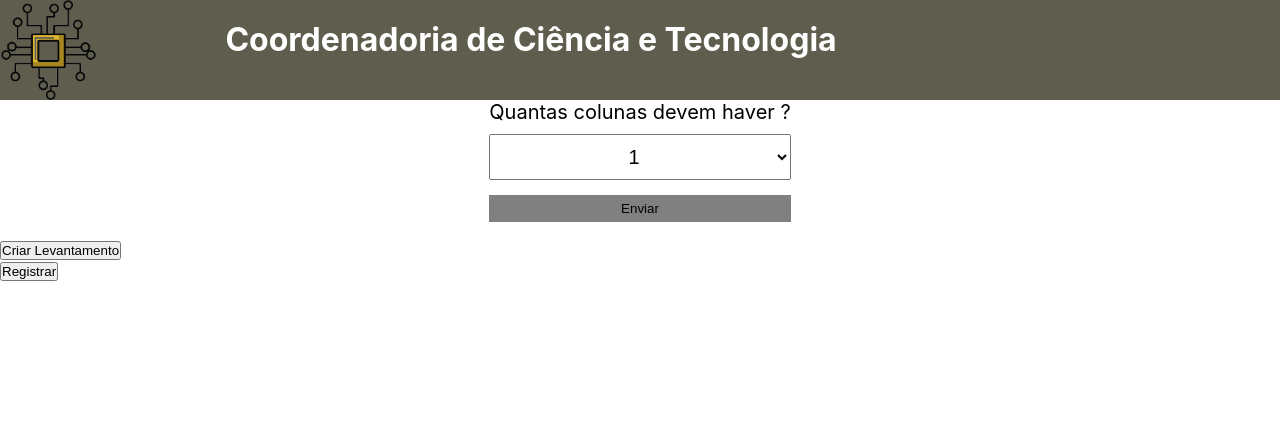
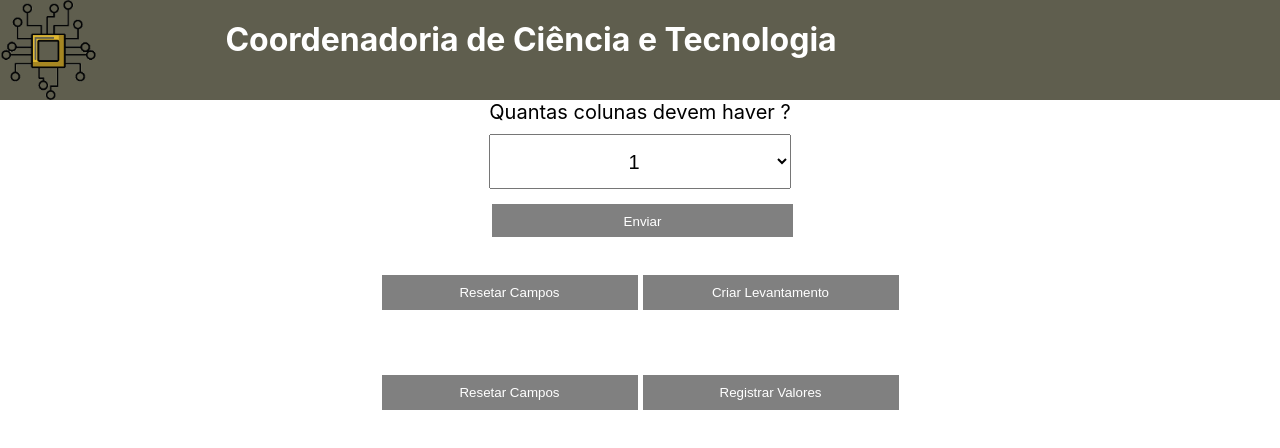
Before and after one commit to Petronilhaz/levantamento-react, a React (Create React App) app: page / in a window 1280 px wide. Shown: the top 448 px of the page. Built offline with nearby package versions, Linux system fonts and the light colour scheme.

Commit message:
Estilização básica finalizada

```diff
--- a/src/App.js
+++ b/src/App.js
@@ -9,11 +9,12 @@
 function App() {
 
   const { isSelectorActive, setIsSelectorActive } = useContext(FormContext)
+
   return (
     <>
       <FormProvider>
         <Header />
-        <ColunmsSelector  isSelectorActive={isSelectorActive} setIsSelectorActive={setIsSelectorActive} />
+        <ColunmsSelector  display={isSelectorActive} />
         <FormCreator />
         <UserForm />
       </FormProvider>
@@ -34,7 +35,6 @@
     padding: 0;
     box-sizing: border-box;
   }
-
 `;
 
 export default App;
--- a/src/components/ColunmsSelector/index.jsx
+++ b/src/components/ColunmsSelector/index.jsx
@@ -3,9 +3,10 @@
 import { FormContext } from "../../context/context"
 import * as S from './style/index'
 
-const  ColunmsSelector = ({ isSelectorActive , setIsSelectorActive}) => {
+const  ColunmsSelector = ({ display }) => {
     const { register, handleSubmit } = useForm()
     const { colunms, setColunms } = useContext(FormContext)
+    const { isSelectorActive, setIsSelectorActive } = useContext(FormContext)
     const onSubmit = data => {
         setColunms(Number(data["colunm-number"]))
         console.log("Data: ", Number(data["colunm-number"]));
@@ -17,23 +18,23 @@
     return (
         <S.FormBox>
         <form onSubmit={handleSubmit(onSubmit)}>
-        <label htmlFor="colunms">Quantas colunas devem haver ?</label>
+        <S.Label htmlFor="colunms">Quantas colunas devem haver ?</S.Label>
         <br />
-        <select htmlFor="colunms"
+        <S.Select htmlFor="colunms"
         {...register("colunm-number")}
         >
-            <option value="1">1</option>
-            <option value="2">2</option>
-            <option value="3">3</option>
-            <option value="4">4</option>
-            <option value="5">5</option>
-            <option value="6">6</option>
-            <option value="7">7</option>
-            <option value="8">8</option>
-            <option value="9">9</option>
-            <option value="10">10</option>
-        </select>
-        <button type="submit" onClick={()=>setIsSelectorActive(false)}>Enviar</button>
+            <S.Option value="1">1</S.Option>
+            <S.Option value="2">2</S.Option>
+            <S.Option value="3">3</S.Option>
+            <S.Option value="4">4</S.Option>
+            <S.Option value="5">5</S.Option>
+            <S.Option value="6">6</S.Option>
+            <S.Option value="7">7</S.Option>
+            <S.Option value="8">8</S.Option>
+            <S.Option value="9">9</S.Option>
+            <S.Option value="10">10</S.Option>
+        </S.Select>
+        <S.Button type="submit" onClick={()=>setIsSelectorActive(false)}>Enviar</S.Button>
         </form>
         </S.FormBox>
     )
--- a/src/components/ColunmsSelector/style/index.js
+++ b/src/components/ColunmsSelector/style/index.js
@@ -1,31 +1,34 @@
-import styled from 'styled-components'
+import styled from "styled-components";
 
 export const FormBox = styled.div`
   display: flex;
   justify-content: center;
+`;
 
- label {
+export const Label = styled.label`
   font-size: 20px;
- }
- select {
+`;
+
+export const Select = styled.select`
   width: 100%;
   height: 50%;
   font-size: 20px;
   text-align: center;
   margin-top: 10px;
+`;
 
-    option {
+export const Option = styled.option`
   font-size: 20px;
   text-align: center;
-    }
- }
+`;
 
- button {
+export const Button = styled.button`
   width: 100%;
   height: 30%;
-      margin-top: 15px;
+  margin: 15px 0 0 2.5px;
+  padding: 10px 25px;
+  color: white;
   background-color: gray;
   border: none;
- }
-
-`
+  cursor: pointer;
+`;
--- a/src/components/FormCreator/index.jsx
+++ b/src/components/FormCreator/index.jsx
@@ -1,13 +1,14 @@
-import { FormContext } from "../../context/context"
+import { FormContext } from "../../context/context";
 import { useContext } from "react";
 import { useForm } from "react-hook-form";
-import * as S from "./style/index"
+import { Button } from "../ColunmsSelector/style/index";
+import * as S from "./style/index";
 
 const FormCreator = () => {
-    const {colunms, setColunms} = useContext(FormContext)
-    const { register, handleSubmit  } = useForm()
-    const { createdForm, setCreatedForm } = useContext(FormContext)
-    const onSubmit = data => setCreatedForm(data)
+  const { colunms, setColunms } = useContext(FormContext);
+  const { register, handleSubmit } = useForm();
+  const { createdForm, setCreatedForm } = useContext(FormContext);
+  const onSubmit = (data) => setCreatedForm(data);
   const colunmsArray = Array.from({ length: colunms }, (_, index) => ({
     id: index + 1,
   }));
@@ -15,22 +16,31 @@
   return (
     <S.RegisterBox>
       <form onSubmit={handleSubmit(onSubmit)}>
+        <S.GridBox>
           {colunmsArray.map((colunms, index) => {
             index++;
             return (
-          <div key={index}>
-            <label htmlFor={"input-" + index}>
+              <S.InputBox key={index}>
+                <S.Label htmlFor={"input-" + index}>
                   Digite o nome da {index}º coluna
-            </label>
+                </S.Label>
                 <br />
-            <input id={"input-" + index} type="text"
-            {...register("input-" + index )}/>
+                <S.Input
+                  required
+                  id={"input-" + index}
+                  type="text"
+                  {...register("input-" + index)}
+                />
                 <br />
                 <br />
-          </div>
+              </S.InputBox>
             );
           })}
-      <button type="submit">Criar Levantamento</button>
+        </S.GridBox>
+        <S.ButtonBox>
+          <S.ResetButton type="reset">Resetar Campos</S.ResetButton>
+          <S.SubmitButton type="submit">Criar Levantamento</S.SubmitButton>
+        </S.ButtonBox>
       </form>
     </S.RegisterBox>
   );
--- a/src/components/FormCreator/style/index.js
+++ b/src/components/FormCreator/style/index.js
@@ -1,16 +1,47 @@
-import styled from 'styled-components'
-import { FormContext } from '../../../context/context'
+import styled from "styled-components";
+import { Button } from '../../ColunmsSelector/style/index'
 
 export const RegisterBox = styled.div`
   display: flex;
   margin-top: 50px;
 
   form {
+    width: 100%;
+  }
+`;
+
+export const GridBox = styled.div`
   display: grid;
-grid-template-columns: repeat(4, 1fr);
+  justify-items: center;
+  width: 100%;
+  grid-template-columns: repeat(auto-fit, minmax(250px, 1fr));
+`;
 
-div {
-    margin: 30px ;
-}
- }
+export const InputBox = styled.div`
+  margin: 30px;
+  width: fit-content;
+`;
+
+export const Label = styled.label`
+  font-size: 20px;
 `
+
+export const Input = styled.input`
+  width: 100%;
+  height: 30px;
+  font-size: 20px;
+`;
+
+export const ButtonBox = styled.div`
+  display: flex;
+  justify-content: center;
+  align-items: center;
+`;
+
+export const SubmitButton = styled(Button)`
+  width: 20%;
+`
+
+export const ResetButton = styled(SubmitButton)`
+   margin: 15px 2.5px 0 0;
+`
--- a/src/components/Header/index.jsx
+++ b/src/components/Header/index.jsx
@@ -4,8 +4,8 @@
 const Header = () => {
     return(
         <>
-        <S.Header height='100px' width='40px' backgroundColor='red'>
-            <img src={CHIP} alt="" height='100px' />
+        <S.Header>
+            <img src={CHIP} alt="CCT" height='100px' />
             <S.Title>Coordenadoria de Ciência e Tecnologia</S.Title>
         </S.Header>
         </>
--- a/src/components/UserForm/index.jsx
+++ b/src/components/UserForm/index.jsx
@@ -1,9 +1,10 @@
 import { useContext } from "react";
 import { useForm } from "react-hook-form";
 import { FormContext } from "../../context/context";
-
+import { ButtonBox, SubmitButton, ResetButton } from "../FormCreator/style";
+import * as S from "../FormCreator/style/index";
 const UserForm = () => {
-  const { createdForm, setCreatedForm } = useContext(FormContext)
+  const { createdForm, setCreatedForm } = useContext(FormContext);
   const { register, handleSubmit } = useForm();
   const formColunms = [];
   const formArray = Object.entries(createdForm);
@@ -13,20 +14,27 @@
   }
 
   return (
+    <S.RegisterBox>
       <form onSubmit={handleSubmit(onSubmit)}>
+        <S.GridBox>
           {formColunms.map((colunm, index) => {
             return (
-          <div key={index}>
-            <label htmlFor={colunm}>{colunm}</label>
+              <S.InputBox key={index}>
+                <S.Label htmlFor={colunm}>{colunm}</S.Label>
                 <br />
-            <input type="text" {...register(colunm)} />
+                <S.Input type="text" {...register(colunm)} />
                 <br />
-          </div>
+              </S.InputBox>
             );
           })}
+        </S.GridBox>
 
-      <button type="submit">Registrar</button>
+        <ButtonBox>
+          <ResetButton type="reset">Resetar Campos</ResetButton>
+          <SubmitButton type="submit">Registrar Valores</SubmitButton>
+        </ButtonBox>
       </form>
+    </S.RegisterBox>
   );
 };
 
```
Lines whose indentation alone changed are shown as unchanged.
